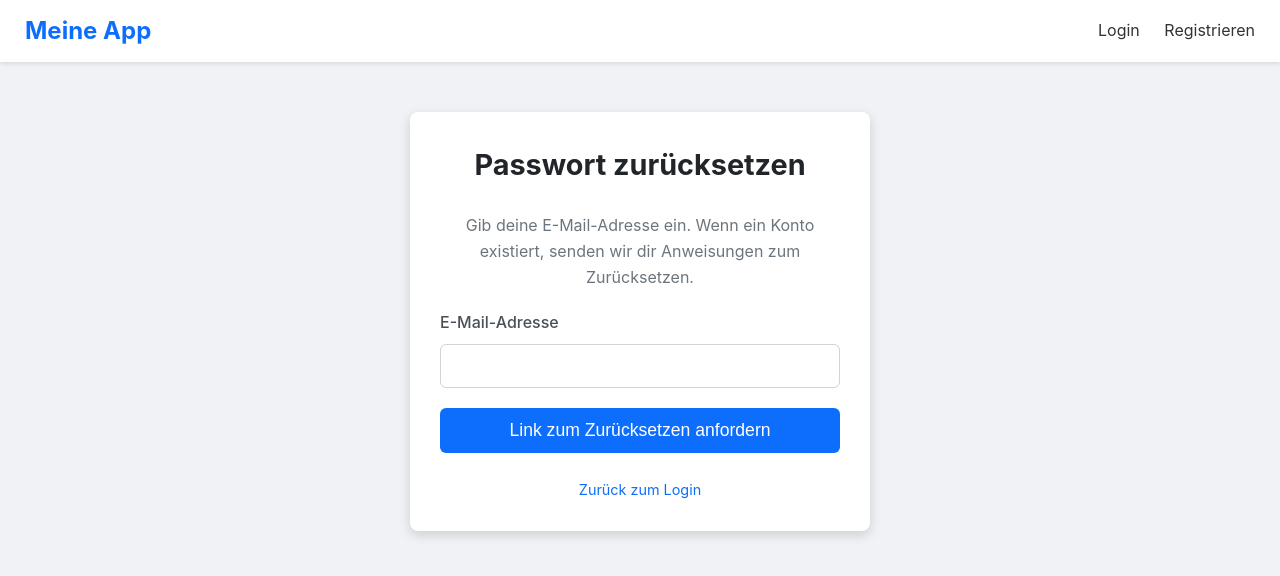
After one commit to ProjektQ12/StockBroker, a Flask app: page /reset-password-request in a window 1280 px wide. The commit adds this page. Shown: the top 576 px of the page. Run offline with Flask 3, Linux system fonts and the light colour scheme.

Commit message:
First Com

```diff
--- /dev/null
+++ b/templates/auth/reset_request.html
@@ -0,0 +1,25 @@
+{% extends "base.html" %}
+
+{% block title %}Passwort zurücksetzen{% endblock %}
+
+{% block content %}
+<div class="auth-container">
+    <h1>Passwort zurücksetzen</h1>
+    {% if not email_sent %}
+        <p style="text-align: center; margin-bottom: 20px; color: #6c757d;">
+            Gib deine E-Mail-Adresse ein. Wenn ein Konto existiert, senden wir dir Anweisungen zum Zurücksetzen.
+        </p>
+        <form method="POST" action="{{ url_for('reset_password_request_page') }}">
+            <div class="form-group">
+                <label for="email">E-Mail-Adresse</label>
+                <input type="email" id="email" name="email" required>
+            </div>
+            <button type="submit" class="form-button">Link zum Zurücksetzen anfordern</button>
+        </form>
+    {% endif %}
+    {# Die Flash-Nachricht wird über base.html angezeigt, wenn email_sent=True ist #}
+    <div class="links">
+        <a href="{{ url_for('login_page') }}">Zurück zum Login</a>
+    </div>
+</div>
+{% endblock %}
--- a/templates/base.html
+++ b/templates/base.html
@@ -3,83 +3,63 @@
 <head>
     <meta charset="UTF-8">
     <meta name="viewport" content="width=device-width, initial-scale=1.0">
-    <title>{% block title %}Aktien App (yfinance){% endblock %}</title>
+    <title>{% block title %}Meine App{% endblock %}</title>
     <style>
         body { font-family: -apple-system, BlinkMacSystemFont, "Segoe UI", Roboto, "Helvetica Neue", Arial, sans-serif; margin: 0; background-color: #f0f2f5; color: #1c1e21; line-height: 1.6; }
         .navbar { background-color: #fff; padding: 12px 25px; box-shadow: 0 2px 4px rgba(0,0,0,0.1); margin-bottom: 25px; display: flex; justify-content: space-between; align-items: center; }
         .navbar .logo a { font-size: 1.5em; color: #0d6efd; text-decoration: none; font-weight: bold; }
         .navbar nav a { margin-left: 20px; color: #333; text-decoration: none; font-size: 1em; }
         .navbar nav a:hover { color: #0d6efd; text-decoration: underline; }
-        .container { max-width: 1100px; margin: 0 auto; background: #fff; padding: 20px 30px; border-radius: 8px; box-shadow: 0 2px 8px rgba(0,0,0,0.1); }
-        h1, h2, h3 { color: #212529; margin-top: 0; }
-        h1 { text-align: center; margin-bottom: 25px; font-size: 2em;}
-        h2 { font-size: 1.6em; border-bottom: 1px solid #eee; padding-bottom: 10px; margin-bottom: 20px;}
-        h3 { font-size: 1.3em; margin-top: 25px; margin-bottom:15px; }
-        /* Form styling - slightly adjusted for auth forms */
-        .auth-form { margin-bottom: 25px; display: flex; flex-direction: column; gap: 15px; padding: 20px; background-color:#f8f9fa; border-radius:6px; max-width: 400px; margin-left: auto; margin-right: auto; }
-        .auth-form .form-group { display: flex; flex-direction: column; }
-        .auth-form label { margin-bottom: 5px; font-weight: 500; }
-        .auth-form input[type="text"],
-        .auth-form input[type="email"],
-        .auth-form input[type="password"] { padding: 12px 15px; border: 1px solid #ced4da; border-radius: 6px; font-size: 1em; width: 100%; box-sizing: border-box; }
-        .auth-form input[type="text"]:focus,
-        .auth-form input[type="email"]:focus,
-        .auth-form input[type="password"]:focus { border-color: #86b7fe; outline: 0; box-shadow: 0 0 0 0.25rem rgba(13, 110, 253, 0.25); }
-        .auth-form button[type="submit"] { padding: 12px 25px; background-color: #0d6efd; color: white; border: none; border-radius: 6px; cursor: pointer; font-size: 1em; transition: background-color 0.2s; width: 100%; }
-        .auth-form button[type="submit"]:hover { background-color: #0b5ed7; }
-        .auth-links { text-align: center; margin-top: 15px; font-size: 0.9em; }
-        .auth-links a { color: #0d6efd; text-decoration: none; }
-        .auth-links a:hover { text-decoration: underline; }
-
-        .chart-container { margin-top: 25px; min-height: 450px; background-color: #fff; border-radius: 6px; padding:15px; box-shadow: 0 1px 3px rgba(0,0,0,0.05);}
-        .error-box { color: #721c24; background-color: #f8d7da; border: 1px solid #f5c6cb; padding: 12px 18px; border-radius: 6px; margin: 20px 0; text-align:center; }
-        .info-box { color: #0c5460; background-color: #d1ecf1; border: 1px solid #bee5eb; padding: 10px; border-radius: 6px; margin-bottom:20px; text-align:center;} /* Added text-align:center */
-        .success-box { color: #155724; background-color: #d4edda; border: 1px solid #c3e6cb; padding: 10px; border-radius: 6px; margin-bottom:20px; text-align:center;} /* Added success-box */
-
-        .data-section { margin-bottom: 30px; }
-        .data-section table { width:100%; border-collapse: collapse; font-size:0.9em; }
-        .data-section th, .data-section td { padding: 8px 10px; border: 1px solid #dee2e6; text-align:left; }
-        .data-section th { background-color: #f8f9fa; }
-        .data-section .table-sm th, .data-section .table-sm td { padding: 5px 8px;} /* Für kompaktere Pandas-Tabellen */
-        .period-selector a { margin-right: 10px; padding: 5px 10px; background-color: #e9ecef; color:#333; border-radius:4px; text-decoration:none; font-size:0.9em;}
-        .period-selector a.active { background-color: #0d6efd; color:white; font-weight:bold;}
-        .footer-link { display: block; text-align: center; margin-top: 30px; color: #6c757d; }
+        .auth-container { max-width: 400px; margin: 50px auto; background: #fff; padding: 30px; border-radius: 8px; box-shadow: 0 4px 12px rgba(0,0,0,0.15); }
+        h1, h2 { color: #212529; text-align: center; margin-top: 0; margin-bottom: 25px; }
+        h1 { font-size: 1.8em;}
+        .form-group { margin-bottom: 20px; }
+        .form-group label { display: block; margin-bottom: 8px; font-weight: 500; color: #495057; }
+        .form-group input[type="email"], .form-group input[type="password"], .form-group input[type="text"] {
+            width: 100%; padding: 12px; border: 1px solid #ced4da; border-radius: 6px; font-size: 1em; box-sizing: border-box;
+        }
+        .form-group input[type="email"]:focus, .form-group input[type="password"]:focus, .form-group input[type="text"]:focus {
+            border-color: #86b7fe; outline: 0; box-shadow: 0 0 0 0.25rem rgba(13, 110, 253, 0.25);
+        }
+        .form-button {
+            width: 100%; padding: 12px; background-color: #0d6efd; color: white; border: none;
+            border-radius: 6px; cursor: pointer; font-size: 1.1em; font-weight: 500; transition: background-color 0.2s;
+        }
+        .form-button:hover { background-color: #0b5ed7; }
+        .links { margin-top: 25px; text-align: center; font-size: 0.9em; }
+        .links a { color: #0d6efd; text-decoration: none; margin: 0 8px; }
+        .links a:hover { text-decoration: underline; }
+        .flash-messages { list-style: none; padding: 0; margin: 0 0 20px 0; }
+        .flash-messages li { padding: 12px 18px; margin-bottom: 10px; border-radius: 6px; border: 1px solid transparent; }
+        .flash-success { color: #0f5132; background-color: #d1e7dd; border-color: #badbcc; }
+        .flash-error { color: #842029; background-color: #f8d7da; border-color: #f5c2c7; }
+        .flash-info { color: #055160; background-color: #cff4fc; border-color: #b6effb; }
+        .flash-warning { color: #664d03; background-color: #fff3cd; border-color: #ffecb5; }
     </style>
 </head>
 <body>
     <header class="navbar">
-        <div class="logo"><a href="{{ url_for('landing_page') }}">Aktien Analyse</a></div>
+        <div class="logo"><a href="{{ url_for('landing_page') }}">Meine App</a></div>
         <nav>
-            <a href="{{ url_for('search_stock_page') }}">Ticker Suche</a>
-            <a href="{{ url_for('test_graph_page') }}">Test Chart (AAPL)</a>
-            <!-- Auth Links -->
-            {% if current_user and current_user.is_authenticated %}
-                <a href="{{ url_for('account_page') }}">Mein Konto</a>
-                <a href="{{ url_for('logout_action') }}">Logout</a>
+            {% if session.user_id %}
+                <a href="{{ url_for('index_page') }}">Dashboard</a> {# Ersetze index_page #}
+                <a href="{{ url_for('logout') }}">Logout</a>
             {% else %}
                 <a href="{{ url_for('login_page') }}">Login</a>
-                <a href="{{ url_for('create_account_page') }}">Registrieren</a>
+                <a href="{{ url_for('register_page') }}">Registrieren</a>
             {% endif %}
-            <!-- Weitere Links hier -->
         </nav>
     </header>
-    <main class="container">
-        {# --- Flash Nachrichten Anzeige --- #}
+    <main>
         {% with messages = get_flashed_messages(with_categories=true) %}
             {% if messages %}
+                <ul class="flash-messages auth-container" style="margin-bottom:20px; max-width:400px;">
                 {% for category, message in messages %}
-                    {% if category == 'error' %}
-                        <div class="error-box">{{ message }}</div>
-                    {% elif category == 'success' %}
-                        <div class="success-box">{{ message }}</div>
-                    {% else %}
-                        <div class="info-box">{{ message }}</div>
-                    {% endif %}
+                    <li class="flash-{{ category }}">{{ message }}</li>
                 {% endfor %}
+                </ul>
             {% endif %}
         {% endwith %}
-        {# --- Ende Flash Nachrichten Anzeige --- #}
-
         {% block content %}{% endblock %}
     </main>
 </body>
--- /dev/null
+++ b/test.py
@@ -0,0 +1,5 @@
+import plotly.graph_objects as go
+import yfinance
+tsla = yfinance.Ticker("TSLA")
+hist = tsla.history(period="1y")
+hist.head()
```
Also changed, not shown: templates/auth/login.html (added, +24 -0 lines), templates/auth/register.html (added, +33 -0 lines), templates/auth/reset_confirm.html (added, +23 -0 lines), templates/create_account_page.html (deleted, +0 -37 lines), templates/login.html (deleted, +0 -28 lines), templates/reset_password_request.html (deleted, +0 -23 lines).
